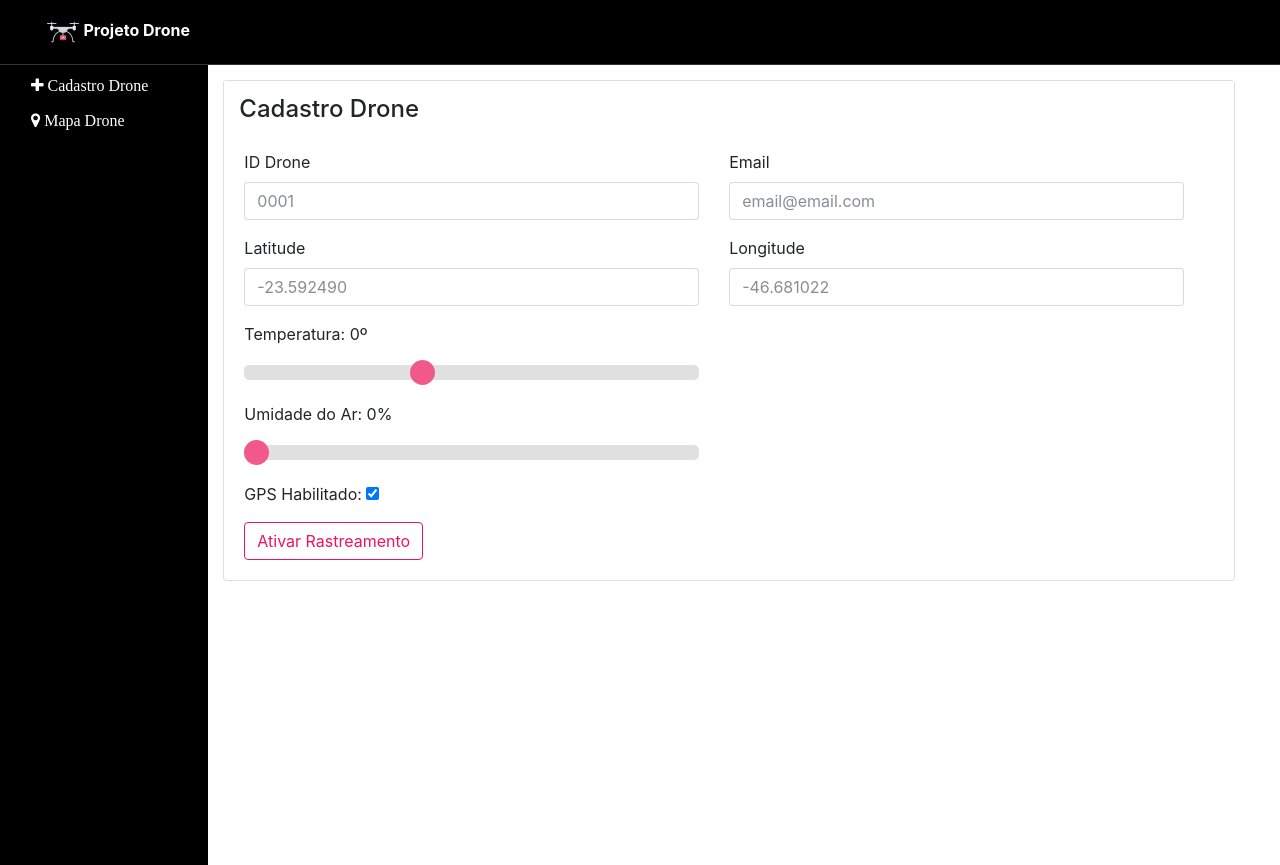
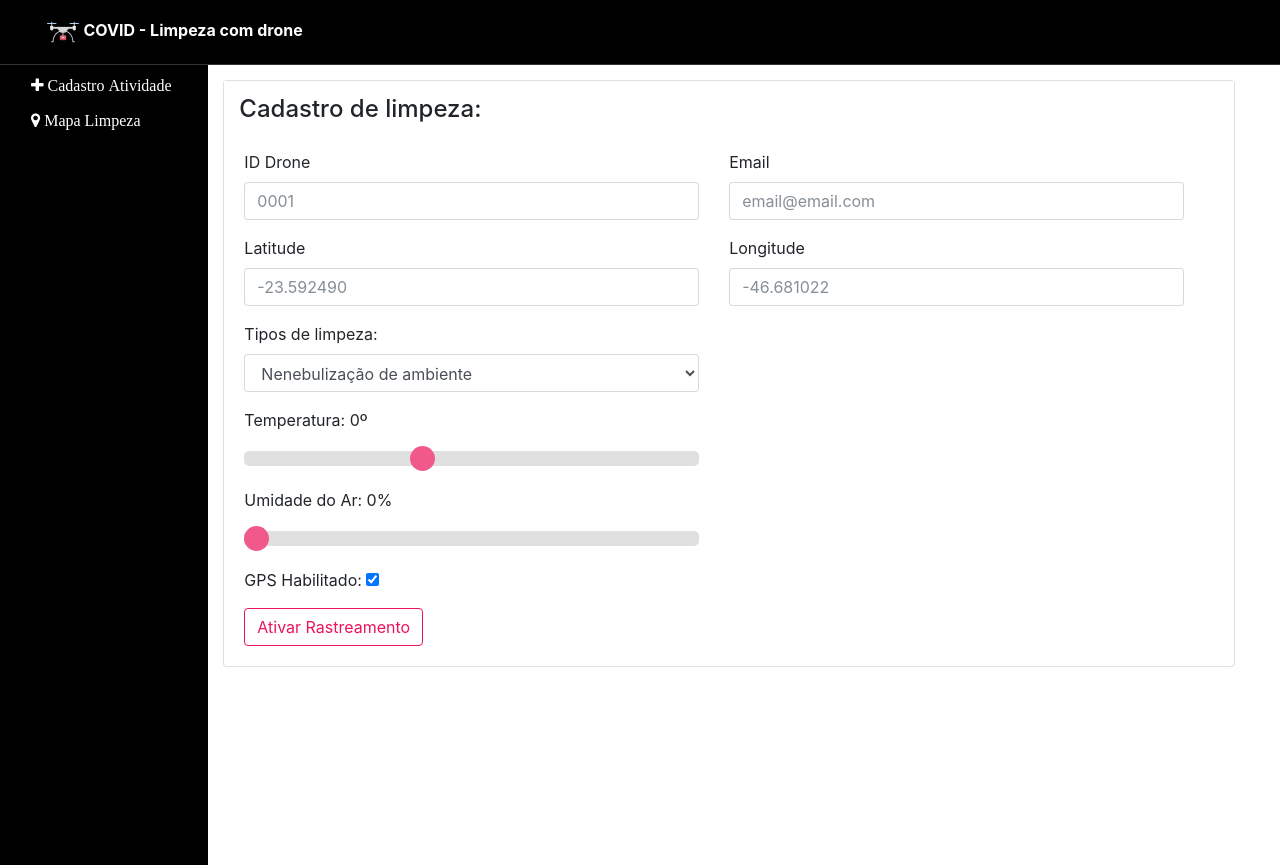
Before and after one commit to mbafiaptrabalhos/sistema-drones-covid, a plain HTML site: page pagina_cadastro_drone/src/cadastro.html in a window 1280 px wide. Drawn offline with nearby package versions, Linux system fonts and the light colour scheme.

Commit message:
Adição do campo limpeza

```diff
--- a/index/js/cadastroDrone.js
+++ b/index/js/cadastroDrone.js
@@ -15,6 +15,8 @@ enviaDadosDrone = function () {
   var umidade = document.getElementById("sliderUmidade").value;
   var email = document.getElementById("email").value;
   var habilitaLocalizacao = document.getElementById("habilitaLocalizacao").checked;
+  var select = document.getElementById('tipoLimpeza');
+  var tipoLimpeza = select.options[select.selectedIndex].value;
 
   var http = new XMLHttpRequest();
 
@@ -31,7 +33,8 @@ enviaDadosDrone = function () {
     "temperatura": temperatura,
     "umidade": umidade,
     "email": email,
-    "habilitaLocalizacao": habilitaLocalizacao
+    "habilitaLocalizacao": habilitaLocalizacao,
+	"tipoLimpeza": tipoLimpeza
   }
 
   var params = JSON.stringify(drone);
--- a/pagina_cadastro_drone/src/cadastro.html
+++ b/pagina_cadastro_drone/src/cadastro.html
@@ -1,7 +1,7 @@
 <!DOCTYPE html>
 
 <head>
-	<meta charset="utf-8" />
+	<meta charset="utf-8"/>
 	<link rel="icon" type="image/x-icon" href="../../index/assets/drone.svg" />
 	<title>Projeto Drone</title>
 
@@ -16,7 +16,7 @@
 				<nav class="navbar">
 					<a class="nav-link" href="../../index/index.html">
 						<img src="../../index/assets/droneBranco.png">
-						<strong>Projeto Drone</strong>
+						<strong>COVID - Limpeza com drone</strong>
 					</a>
 				</nav>
 			</div>
@@ -30,12 +30,12 @@
 						<ul class="nav">
 							<li>
 								<a class="nav-link" href="./cadastro.html">
-									<i class="fa fa-plus"> Cadastro Drone</i>
+									<i class="fa fa-plus"> Cadastro Atividade</i>
 								</a>
 							</li>
 							<li>
 								<a class="nav-link" href="../../pagina_mapa_drone/src/mapa.html">
-									<i class="fa fa-map-marker"> Mapa Drone</i>
+									<i class="fa fa-map-marker"> Mapa Limpeza</i>
 								</a>
 							</li>
 						</ul>
@@ -45,7 +45,7 @@
 			<div class="col-xs-10 col-md-10 bloco2" id="bloco2">
 				<div class="card">
 					<div class="titulo">
-						<h4>Cadastro Drone</h4>
+						<h4>Cadastro de limpeza:</h4>
 					</div>
 					<div class="card-body">
 
@@ -57,9 +57,6 @@
 										class="form-control">
 								</div>
 							</div>
-
-
-
 							<div class="col-md-6">
 								<div class="form-group">
 									<label>Email</label>
@@ -85,6 +82,21 @@
 								</div>
 							</div>
 						</div>
+
+						<div class="row">
+							<div class="col-md-6">
+								<div class="form-group">
+									<label>Tipos de limpeza:</label>
+									</br>
+									<select class="form-control" id="tipoLimpeza">
+									  <option value="1">Nenebuliza&ccedil;&atilde;o de ambiente</option>
+									  <option value="2">Descontamina&ccedil;&atilde;o de superf&iacute;cies de contato</option>
+									  <option value="3">Descontamina&ccedil;&atilde;o de Ve&iacute;culos</option>
+									</select>
+								</div>
+							</div>
+						</div>
+
 
 						<div class="row">
 							<div class="col-md-6">
```
Also changed, not shown: index/index.html (+5 -4 lines), pagina_mapa_drone/src/mapa.html (+4 -4 lines).
